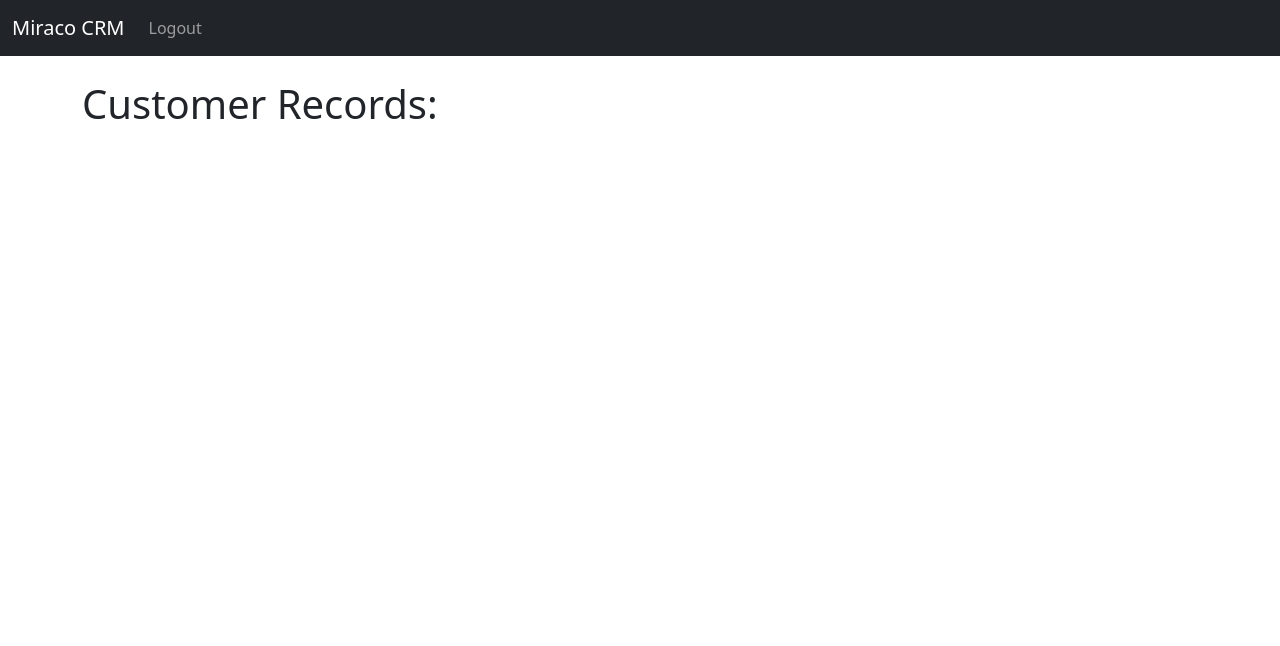
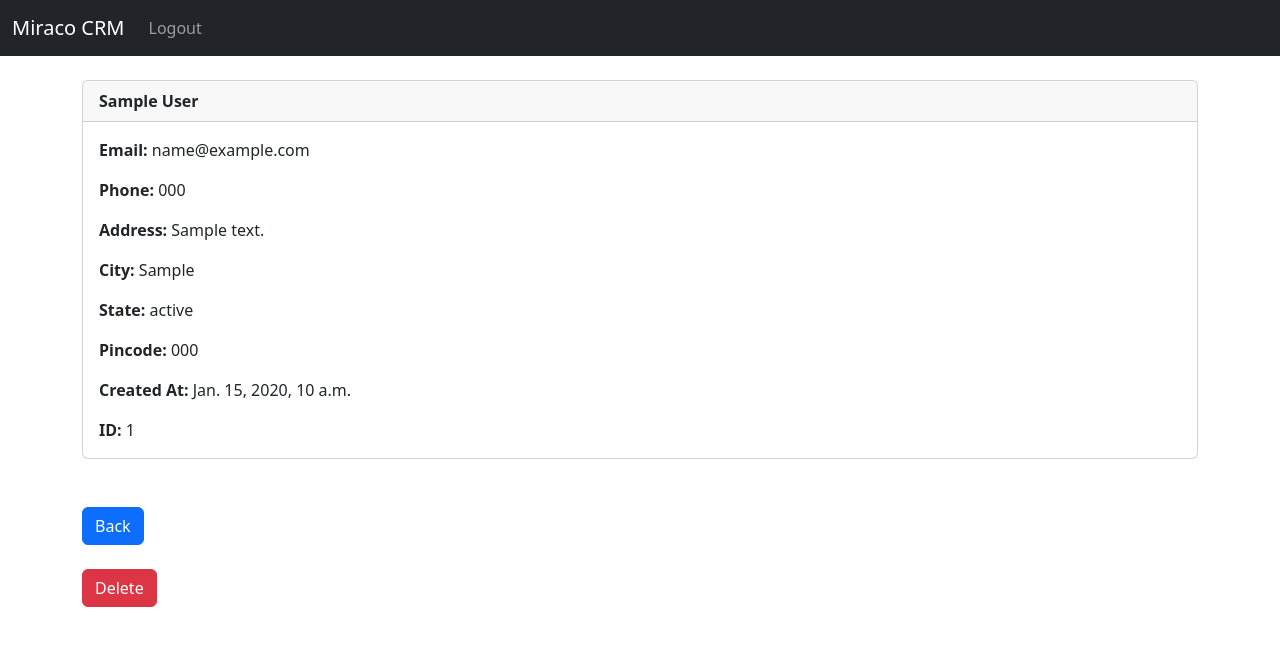
Before and after one commit to adityasayare88/Miraco-CRM, a Django app: page /record/1 in a window 1280 px wide. Shown: the top 646 px of the page. Run offline with Django 5.2, Linux system fonts and the light colour scheme; a user stored in the database is signed in; tables that the repository leaves empty hold one stand-in row (values such as "Sample post").

Commit message:
Records Card added

```diff
--- a/dcrm/website/templates/home.html
+++ b/dcrm/website/templates/home.html
@@ -5,7 +5,7 @@
 
 {% if user.us_authenticated %}
 
-<h1>Records...</h1>
+
 
 <table class="table table-striped table-hover table-bordered">
   <thead class="thead-dark">
@@ -35,7 +35,7 @@
         <td>{{ record.state }}</td>
         <td>{{ record.pincode }}</td>
         <td>{{ record.created_at }}</td>
-        <td>{{ record.id }}</td>
+        <td><a href="{% url 'record' record.id %}">{{ record.id }}</a></td>
     </tr>
   {% endfor %}
 
@@ -45,6 +45,7 @@
 
 {% else %}
 
+<div class="col-md-6 offset-md-3">
 <h1>Login</h1>
 <br/>
 <form method="POST" action="{% url 'home' %}">
@@ -59,6 +60,7 @@
   <br/>
   <button type="submit" class="btn btn-primary">Login</button>
 </form>
+</div>
 {% endif %}
 
 
--- a/dcrm/website/templates/record.html
+++ b/dcrm/website/templates/record.html
@@ -1,13 +1,25 @@
 {% extends 'base.html' %}
 {% block content %}
 
-<h1>Customer Records: </h1>
+<div class="card">
+  <div class="card-header"><strong>{{ customer_record.first_name }} {{ customer_record.last_name }}</strong>
+  </div>
+  <div class="card-body">
+    <p class="card-text"><strong>Email: </strong>{{ customer_record.email }}</p>
+        <p class="card-text"><strong>Phone: </strong>{{ customer_record.phone }} </p>
+        <p class="card-text"><strong>Address: </strong>{{ customer_record.address }} </p>
+        <p class="card-text"><strong>City: </strong>{{ customer_record.city }} </p>
+        <p class="card-text"><strong>State: </strong>{{ customer_record.state }} </p>
+        <p class="card-text"><strong>Pincode: </strong>{{ customer_record.pincode }} </p>
+        <p class="card-text"><strong>Created At: </strong>{{ customer_record.created_at }} </p>
+        <p class="card-text"><strong>ID: </strong>{{ customer_record.id }} </p>
+  </div>
+</div>
 
+<br/><br/>
+<a href="{% url 'home' %}" class="btn btn-primary">Back</a>
 
-
-
-
-
-
+<br/><br/>
+<a href="{% url 'home' %}" class="btn btn-danger">Delete</a>
 
 {% endblock %}
```
